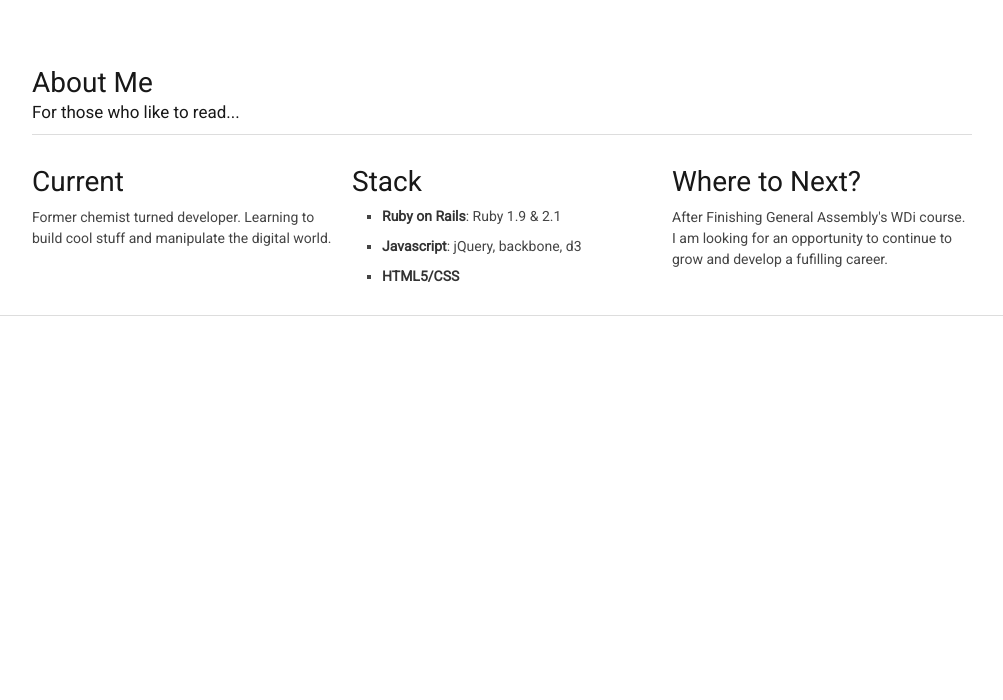
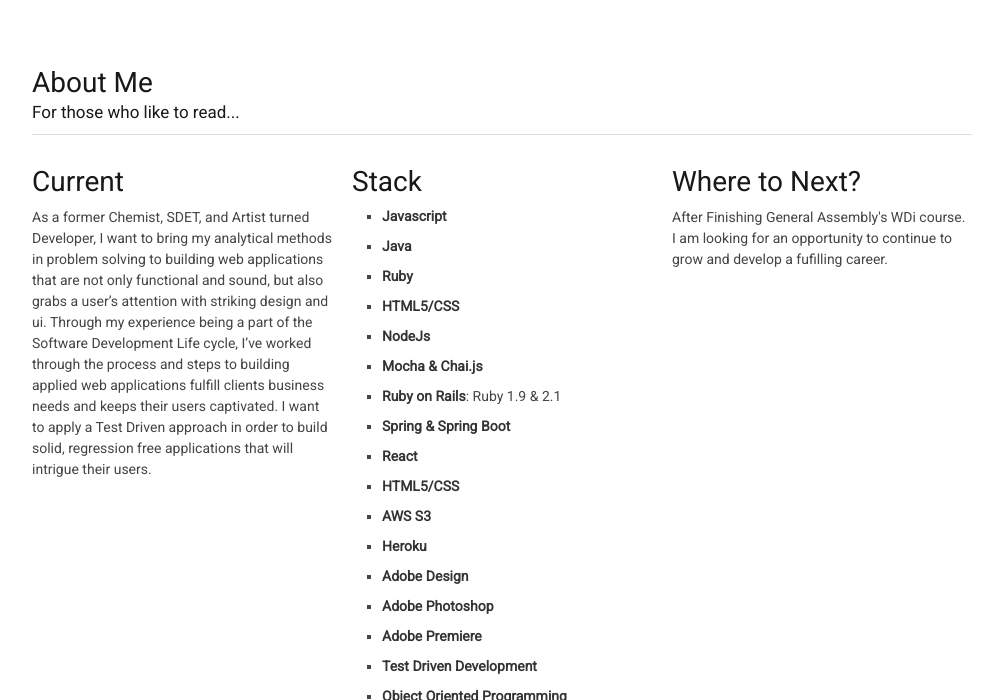
Before and after one commit to ntuvera/ntuvera.github.io, a plain HTML site: page index.html in a window 1280 px wide. Both pictures are taken after a click on the item "about". Shown: the part 100-800 px from the top of the page, without its empty margins (138-1141 px from the left). Drawn offline with Linux system fonts and the light colour scheme.

Commit message:
text update

```diff
--- a/index.html
+++ b/index.html
@@ -82,16 +82,37 @@
 		</div>
 		<div class="one-third column">
 			<h3>Current</h3>
-			<p>Former chemist turned developer. Learning to build cool stuff and manipulate the digital world. </p>
+			<p>As a former Chemist, SDET, and Artist turned Developer, I want to bring my analytical methods in problem solving to building web applications that are not only functional and sound, but also grabs a user’s attention with striking design and ui. Through my experience being a part of the Software Development Life cycle, I’ve worked through the process and steps to building applied web applications fulfill clients business needs and keeps their users captivated.  I want to apply a Test Driven approach in order to build solid,  regression free applications that will intrigue their users.</p>
 			<br/>
 		</div>
 
 				<div class="one-third column">
 			<h3> Stack </h3>
 			<ul class="square">
+				<li><strong>Javascript</strong></li>
+				<li><strong>Java</strong></li>
+				<li><strong>Ruby</strong></li>
+				<li><strong>HTML5/CSS</strong></li>
+
+				<li><strong>NodeJs</strong></li>
+				<li><strong>Mocha & Chai.js</strong></li>
 				<li><strong>Ruby on Rails</strong>: Ruby 1.9 & 2.1</li>
-				<li><strong>Javascript</strong>: jQuery, backbone, d3</li>
+				<li><strong>Spring & Spring Boot</strong></li>
+				<li><strong>React</strong></li>
 				<li><strong>HTML5/CSS</strong></li>
+
+				<li><strong>AWS S3</strong></li>
+				<li><strong>Heroku</strong></li>
+				<li><strong>Adobe Design</strong></li>
+				<li><strong>Adobe Photoshop</strong></li>
+				<li><strong>Adobe Premiere</strong></li>
+
+				<li><strong>Test Driven Development</strong></li>
+				<li><strong>Object Oriented Programming</strong></li>
+				<li><strong>Functional Programming</strong></li>
+				<li><strong>Agile Development</strong></li>
+				<li><strong>Git</strong></li>
+				<li><strong>REST Apis</strong></li>
 			</ul>
 		</div>
 
```
